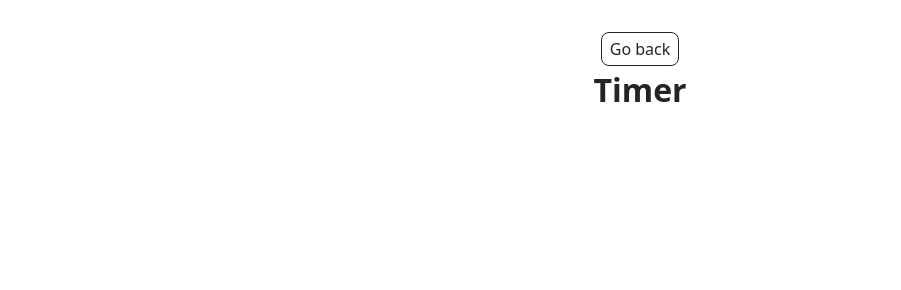
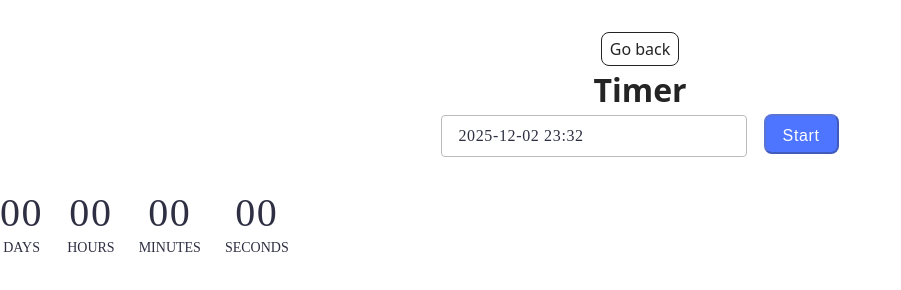
Before and after one commit to maksym-pidhornyi25/goit-js-hw-10, a website built with Vite: page src/1-timer.html in a window 1280 px wide. Shown: the whole page, without its empty margins (0-901 px from the left). Built offline with nearby package versions, Linux system fonts and the light colour scheme.

Commit message:
task-1 complete

```diff
--- a/package.json
+++ b/package.json
@@ -17,6 +17,8 @@
   "author": "Alexander Repeta <alexander.repeta@gmail.com>",
   "license": "ISC",
   "dependencies": {
+    "flatpickr": "^4.6.13",
+    "izitoast": "^1.4.0",
     "vite-plugin-full-reload": "^1.2.0",
     "vite-plugin-html-inject": "^1.1.2"
   }
--- a/src/1-timer.html
+++ b/src/1-timer.html
@@ -13,7 +13,30 @@
         <a class="back-link" href="./index.html">Go back</a>
         <h1 class="main-title">Timer</h1>
       </div>
+
+      <input type="text" id="datetime-picker" />
+      <button type="button" data-start>Start</button>
+
+      <div class="timer">
+        <div class="field">
+          <span class="value" data-days>00</span>
+          <span class="label">Days</span>
+        </div>
+        <div class="field">
+          <span class="value" data-hours>00</span>
+          <span class="label">Hours</span>
+        </div>
+        <div class="field">
+          <span class="value" data-minutes>00</span>
+          <span class="label">Minutes</span>
+        </div>
+        <div class="field">
+          <span class="value" data-seconds>00</span>
+          <span class="label">Seconds</span>
+        </div>
+      </div>
     </main>
+
     <script type="module" src="./js/1-timer.js"></script>
   </body>
 </html>
--- a/src/css/styles.css
+++ b/src/css/styles.css
@@ -16,3 +16,4 @@
 @import url('./badges.css');
 @import url('./back-link.css');
 @import url('./footer.css');
+@import url('./timer.css');
--- /dev/null
+++ b/src/css/timer.css
@@ -0,0 +1,80 @@
+#datetime-picker {
+  width: 272px;
+  padding: 8px 16px;
+  font-size: 16px;
+  font-family: 'Montserrat', regular;
+  font-weight: 400;
+  line-height: 1.5;
+  letter-spacing: 0.04em;
+  color: #2e2f42;
+  background-color: #fff;
+  border: 1px solid #bbb;
+  border-radius: 4px;
+  margin-right: 12px;
+  outline: none;
+  transition: border-color 0.2s ease;
+}
+
+button[data-start] {
+  border-radius: 8px;
+  padding: 8px 16px;
+  width: 75px;
+  height: 40px;
+  background: #cfcfcf;
+  font-family: 'Moncerat' medium;
+  font-weight: 500;
+  font-size: 16px;
+  line-height: 1.5;
+  letter-spacing: 0.04em;
+  color: #989898;
+  cursor: pointer;
+  transition: background-color 0.2s ease;
+}
+
+button[data-start]:disabled {
+  background-color: #4e75ff;
+  color: #fff;
+  cursor: not-allowed;
+}
+
+button[data-start]:hover:not(:disabled) {
+  background-color: #6c8cff;
+}
+
+.timer {
+  width: 346px;
+  margin-top: 32px;
+  display: flex;
+  flex-wrap: wrap;
+  gap: 24px;
+  margin: 24 auto 0;
+}
+
+.field {
+  display: flex;
+  flex-direction: column;
+  align-items: center;
+  background: white;
+  padding: 0;
+  height: 72px;
+}
+
+.value {
+  font-family: 'Montserrat', regular;
+  font-weight: 400;
+  font-size: 40px;
+  line-height: 1.2;
+  letter-spacing: 0.04em;
+  color: #2e2f42;
+}
+
+.label {
+  font-family: 'Montserrat', regular;
+  font-weight: 400;
+  font-size: 16px;
+  line-height: 24px;
+  line-height: 1.5;
+  color: #2e2f42;
+  font-size: 14px;
+  text-transform: uppercase;
+}
--- a/src/js/1-timer.js
+++ b/src/js/1-timer.js
@@ -0,0 +1,92 @@
+import flatpickr from 'flatpickr';
+import 'flatpickr/dist/flatpickr.min.css';
+
+import iziToast from 'izitoast';
+import 'izitoast/dist/css/iziToast.min.css';
+
+const btnStart = document.querySelector('[data-start]');
+const input = document.querySelector('#datetime-picker');
+
+const daysEl = document.querySelector('[data-days]');
+const hoursEl = document.querySelector('[data-hours]');
+const minutesEl = document.querySelector('[data-minutes]');
+const secondsEl = document.querySelector('[data-seconds]');
+
+let userSelectedDate = null;
+let timerId = null;
+
+btnStart.disabled = true;
+
+const options = {
+  enableTime: true,
+  time_24hr: true,
+  defaultDate: new Date(),
+  minuteIncrement: 1,
+
+  onClose(selectedDates) {
+    const date = selectedDates[0];
+
+    if (date <= new Date()) {
+      btnStart.disabled = true;
+
+      iziToast.error({
+        title: 'Error',
+        message: 'Please choose a date in the future',
+        position: 'topRight',
+      });
+
+      return;
+    }
+
+    userSelectedDate = date;
+    btnStart.disabled = false;
+  },
+};
+
+flatpickr('#datetime-picker', options);
+
+function addLeadingZero(value) {
+  return String(value).padStart(2, '0');
+}
+
+function convertMs(ms) {
+  const second = 1000;
+  const minute = second * 60;
+  const hour = minute * 60;
+  const day = hour * 24;
+
+  const days = Math.floor(ms / day);
+  const hours = Math.floor((ms % day) / hour);
+  const minutes = Math.floor(((ms % day) % hour) / minute);
+  const seconds = Math.floor((((ms % day) % hour) % minute) / second);
+
+  return { days, hours, minutes, seconds };
+}
+
+function updateTimer({ days, hours, minutes, seconds }) {
+  daysEl.textContent = days;
+  hoursEl.textContent = addLeadingZero(hours);
+  minutesEl.textContent = addLeadingZero(minutes);
+  secondsEl.textContent = addLeadingZero(seconds);
+}
+
+btnStart.addEventListener('click', () => {
+  btnStart.disabled = true;
+  input.disabled = true;
+
+  timerId = setInterval(() => {
+    const now = Date.now();
+    const diff = userSelectedDate - now;
+
+    if (diff <= 0) {
+      clearInterval(timerId);
+      updateTimer({ days: 0, hours: 0, minutes: 0, seconds: 0 });
+
+      input.disabled = false;
+      return;
+    }
+
+    const time = convertMs(diff);
+    updateTimer(time);
+  }, 1000);
+});
```
Also changed, not shown: src/index.html (+2 -2 lines), src/css/snackbar.css (added), 1 other file.
